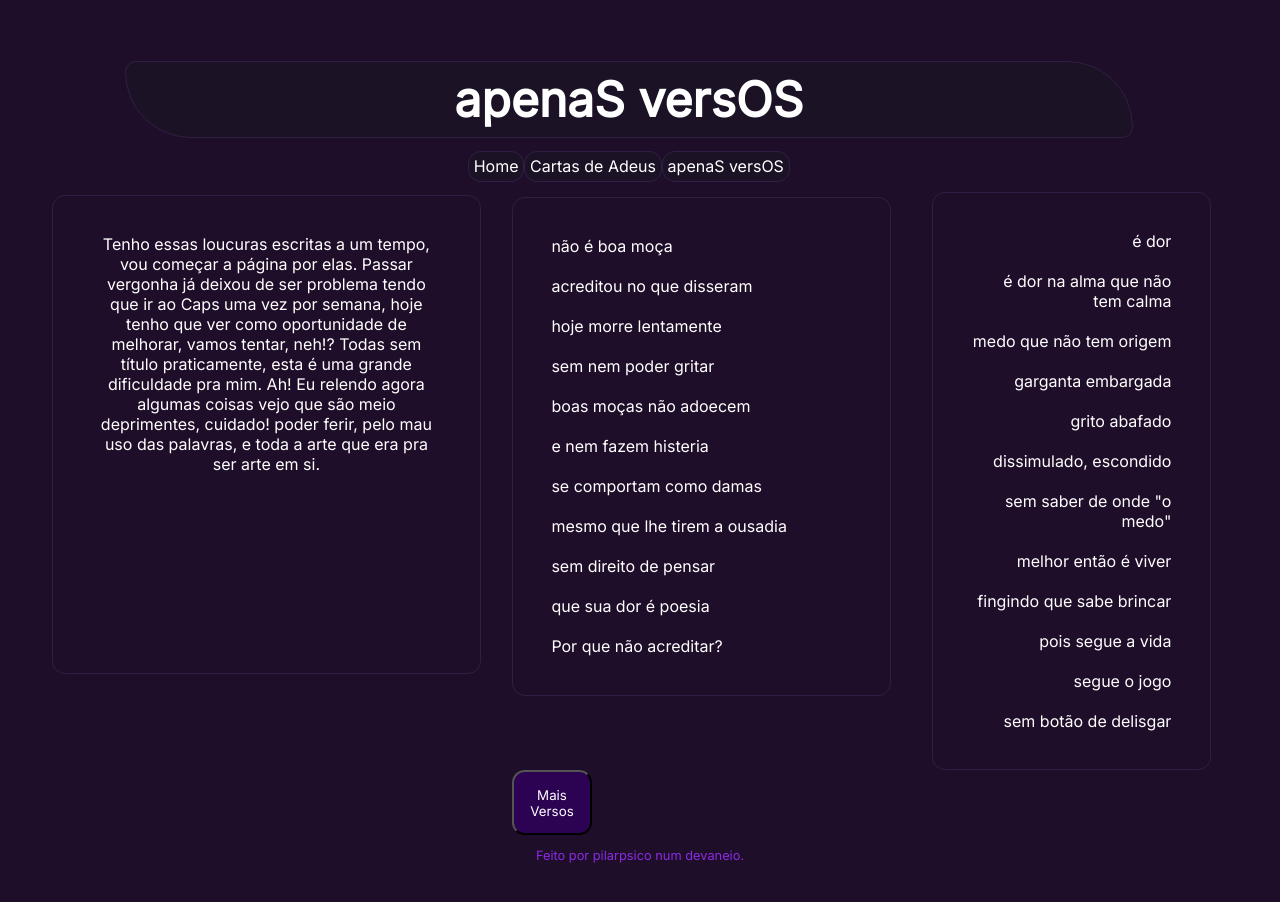
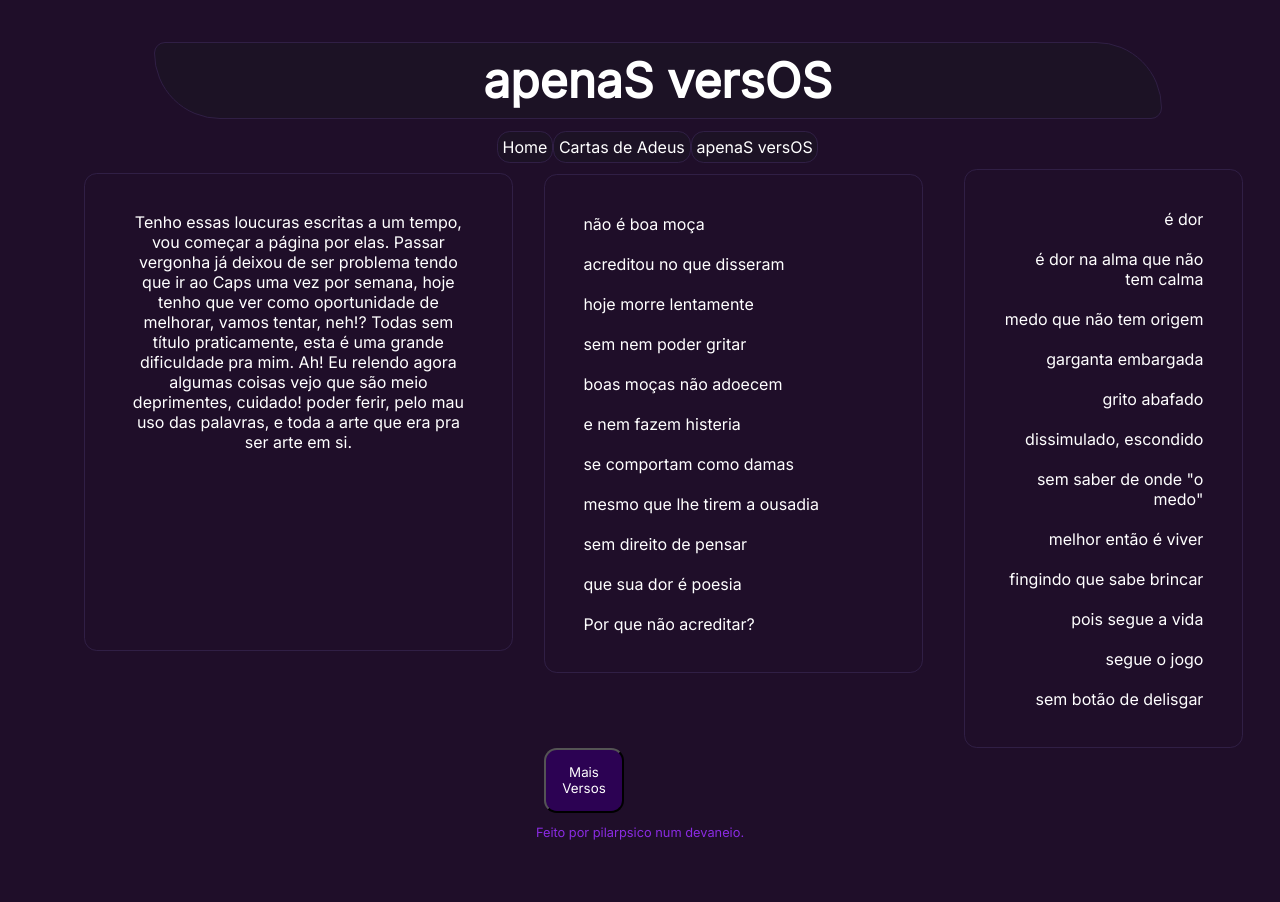
Before and after one commit to pilarpsico/cianeto, a plain HTML site: page versos.html in a window 1280 px wide. After the commit the page ends 876 px from the top, so only its background shows below. Drawn offline with Linux system fonts and the light colour scheme.

Commit message:
container

```diff
--- a/css/cartas.css
+++ b/css/cartas.css
@@ -101,7 +101,7 @@ footer {
             margin-left: -250px;
         }
         main .article p {
-            font-size: 1.2rem;
+            font-size: 1.0rem;
             line-height: 2.2rem;
         }
         .carta {
--- a/css/eu.css
+++ b/css/eu.css
@@ -10,12 +10,12 @@ body  * {
 body {
     background-color: rgb(31, 14, 41);
     width: 32.0rem;
-    padding: 2.4rem;
+    padding: 1.4rem;
     margin: 1.6rem auto 0;
 }
 header {
     width: 32.0rem;
-    padding: 0.8rem;
+    padding: 0.6rem;
     font-family: 'inter';
     margin-left: -2.5rem;
 }
--- a/css/sobhome.css
+++ b/css/sobhome.css
@@ -83,6 +83,7 @@ footer {
         width: 800px;
         margin-left: -130px;
         font-size: 16px;
+        line-height: 1.6rem;
 
     }
     footer {
--- a/css/versos.css
+++ b/css/versos.css
@@ -8,13 +8,13 @@ body * {
 }
 body {
     background-color:rgb(31, 14, 41);
-    width: 36.0rem;
-    padding: 2.4rem;
+    width: 32.0rem;
+    padding: 1.4rem;
     margin: 5.6rem auto 0;
 }
 header {
-    width: 36.0rem;
-    padding: .8rem;
+    width: 32.0rem;
+    padding: .6rem;
     font-family: 'inter';
     margin-top: -4.8rem;
 }
```
